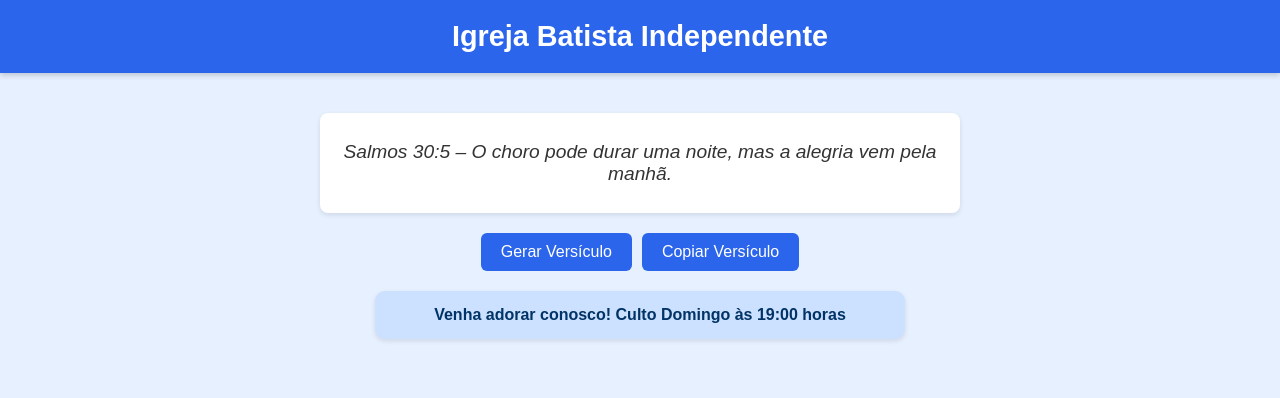
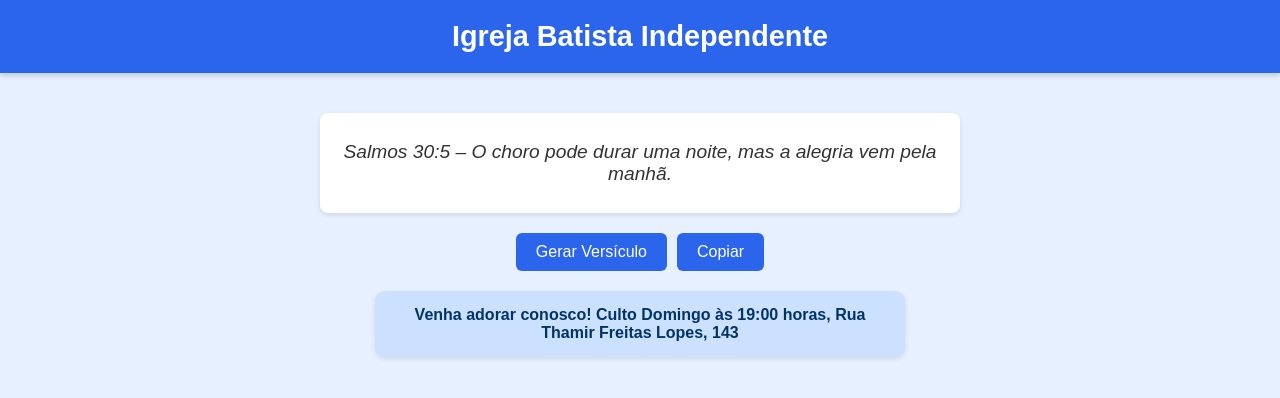
Before and after one commit to Dabria21/gerador-de-versiculos2, a plain HTML site: page index.html in a window 1280 px wide. Both pictures are taken after a click on the button "Gerar Versículo". Drawn offline with Linux system fonts and the light colour scheme.

Commit message:
Update index.html

```diff
--- a/index.html
+++ b/index.html
@@ -98,11 +98,11 @@
 
     <div class="botoes">
       <button id="gerarBtn" onclick="gerarVersiculo()">Gerar Versículo</button>
-      <button id="copiarBtn" onclick="copiarVersiculo()" style="display:none;">Copiar Versículo</button>
+      <button id="copiarBtn" onclick="copiarVersiculo()" style="display:none;">Copiar</button>
     </div>
 
     <div class="abinha" id="abinha">
-      Venha adorar conosco! Culto Domingo às 19:00 horas
+      Venha adorar conosco! Culto Domingo às 19:00 horas, Rua Thamir Freitas Lopes, 143
     </div>
   </main>
 
```
